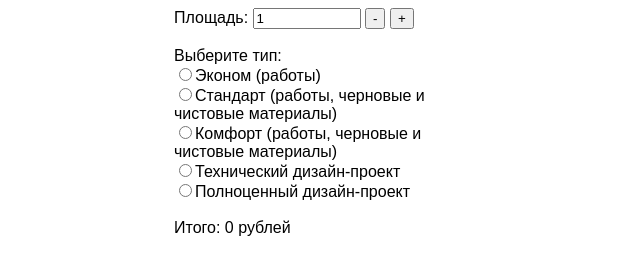
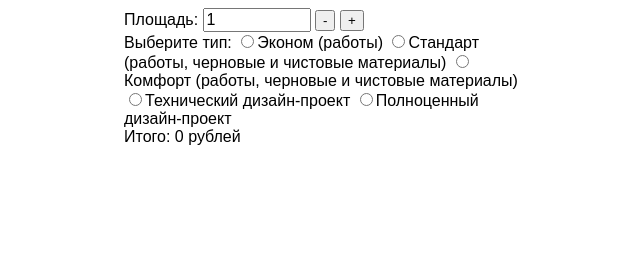
Before and after one commit to terrorblade93rus/Calculate, a plain HTML site: page index.html in a window 1280 px wide. Shown: the whole page, without its empty margins (316-956 px from the left). Drawn offline with Linux system fonts and the light colour scheme.

Commit message:
process 1.1

```diff
--- a/index.html
+++ b/index.html
@@ -5,14 +5,19 @@
 <meta name="viewport" content="width=device-width, initial-scale=1.0">
 <title>Калькулятор</title>
 <style>
-    /* простой стиль для визуализации */
+    /* Обновленный стиль */
     .calculator {
-        width: 300px;
+        width: 400px;
         margin: 0 auto;
         font-family: Arial, sans-serif;
+        font-size: 16px;
     }
     input[type="number"] {
         width: 100px;
+        font-size: 16px;
+    }
+    label {
+        white-space: nowrap;
     }
 </style>
 </head>
@@ -24,13 +29,12 @@
     <button onclick="decrement()">-</button>
     <button onclick="increment()">+</button>
     <br>
-    <br>
-    <label>Выберите тип:</label><br>
-    <input type="radio" name="type" value="economy">Эконом (работы)<br>
-    <input type="radio" name="type" value="standard" onchange="calculateTotal()">Стандарт (работы, черновые и чистовые материалы)<br>
-    <input type="radio" name="type" value="comfort" onchange="calculateTotal()">Комфорт (работы, черновые и чистовые материалы)<br>
-    <input type="radio" name="type" value="technical" onchange="calculateTotal()">Технический дизайн-проект<br>
-    <input type="radio" name="type" value="full" onchange="calculateTotal()">Полноценный дизайн-проект<br>
+    <label>Выберите тип:</label>
+    <input type="radio" name="type" value="economy">Эконом (работы)
+    <input type="radio" name="type" value="standard" onchange="calculateTotal()">Стандарт (работы, черновые и чистовые материалы)
+    <input type="radio" name="type" value="comfort" onchange="calculateTotal()">Комфорт (работы, черновые и чистовые материалы)
+    <input type="radio" name="type" value="technical" onchange="calculateTotal()">Технический дизайн-проект
+    <input type="radio" name="type" value="full" onchange="calculateTotal()">Полноценный дизайн-проект
     <br>
     <label for="total">Итого:</label>
     <span id="total">0 рублей</span>
```
